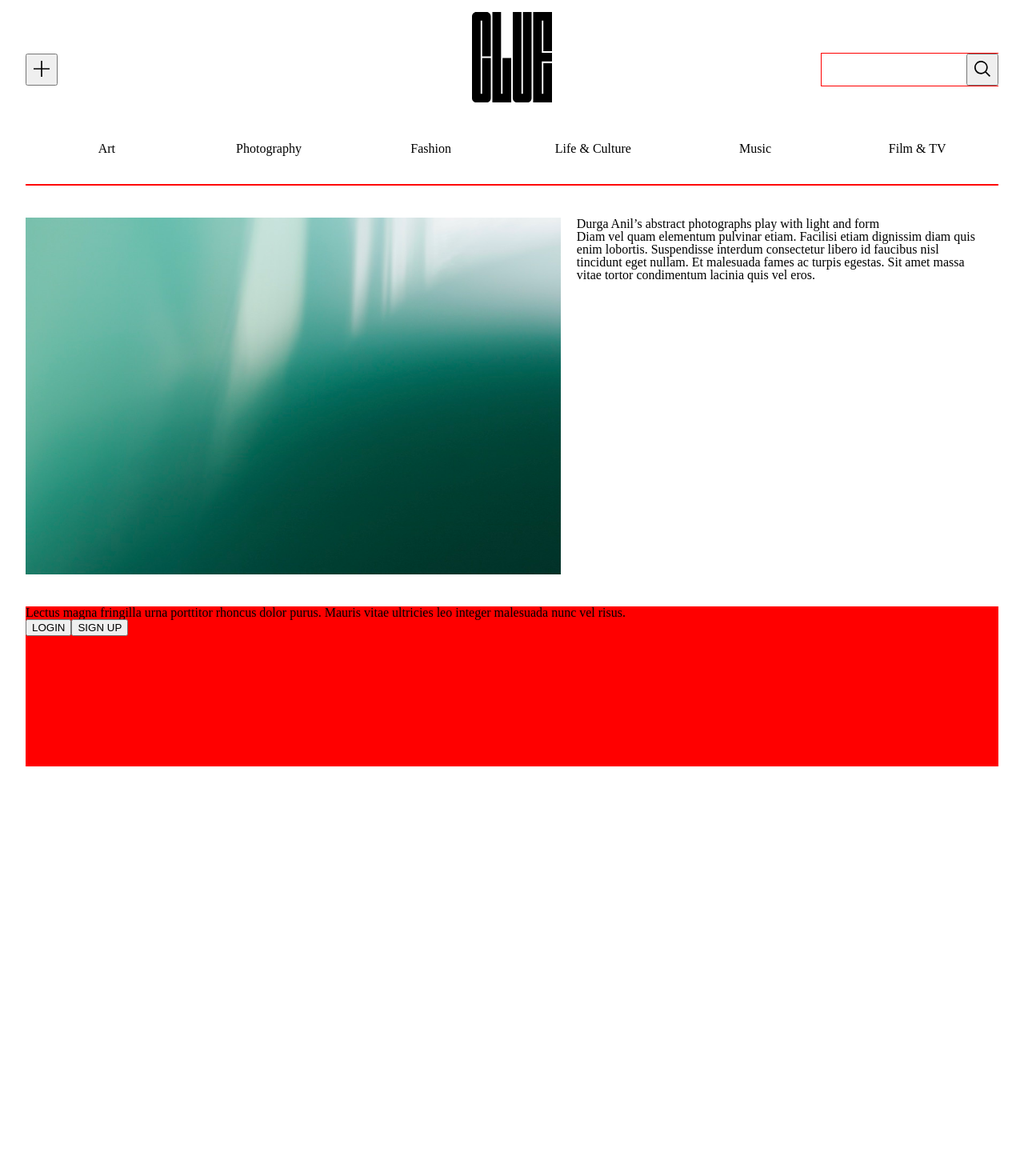
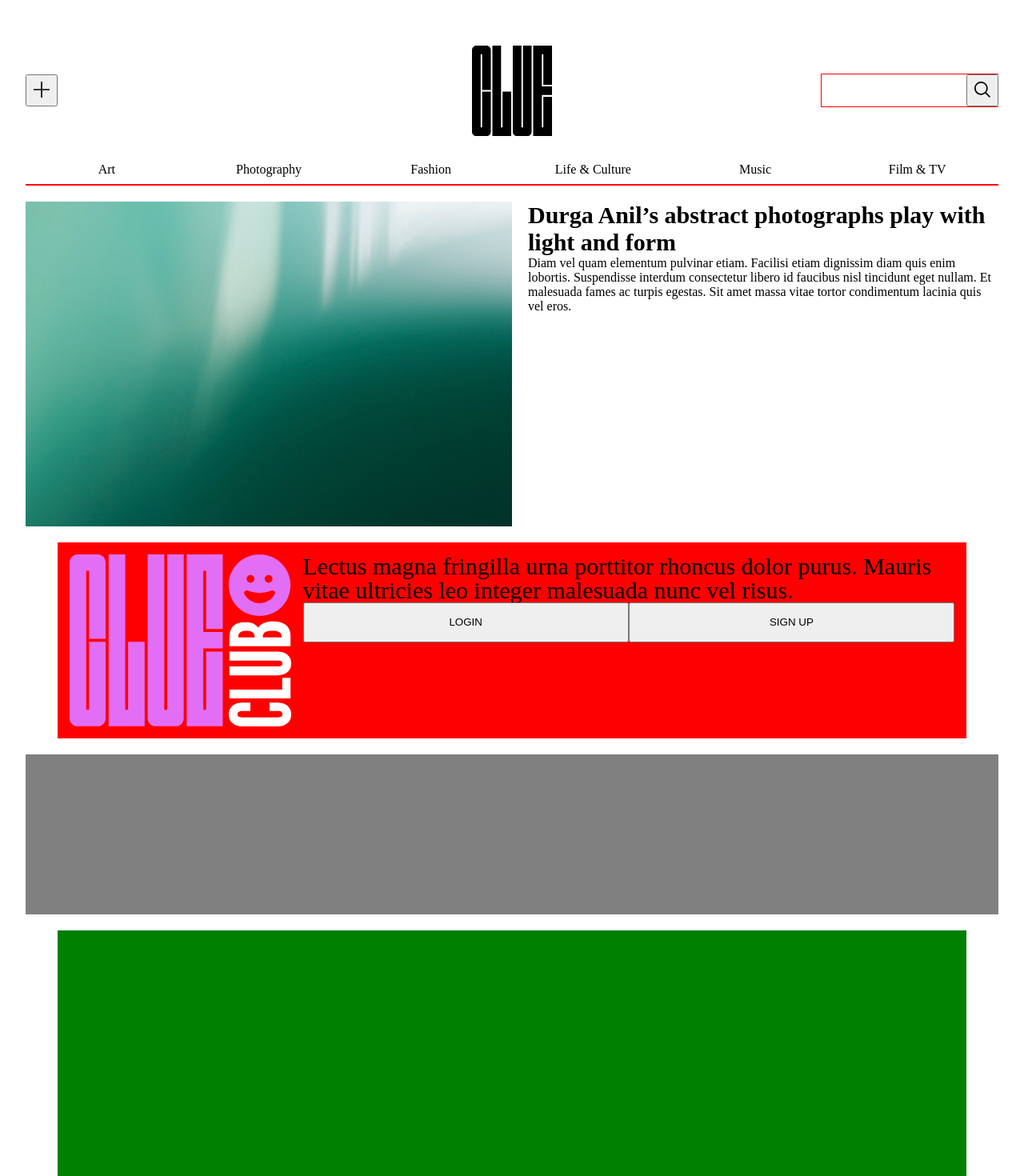
Before and after one commit to digitalents-academy/clue-magazine, a React (Vite) app: page / in a window 1280 px wide. Shown: the top 1470 px of the page at 80% size. Before the commit the page ends 990 px from the top, so only its background shows below. Built offline with nearby package versions, Linux system fonts and the light colour scheme.

Commit message:
Landing-Page-V2

```diff
--- a/src/components/LandingPage.jsx
+++ b/src/components/LandingPage.jsx
@@ -24,8 +24,13 @@ export default function LandingPage() {
             <li>Film & TV</li>
           </ul>
         </div>
+        <div class="CategoriesMenu">
+          <div class="Menu">
+
+          </div>
+        </div>
       </nav>
-
+      <div class="MainContent">
         <div class="HeadlineArticle">
           <img src="/src/assets/slider-images/durga-anil.jpg" class="FirstSlide" />
           <div class="ArticleText">
@@ -38,12 +43,19 @@ export default function LandingPage() {
           </div>
         </div>
         <div class="singUp">
+          <img src="/src/assets/icons/club-logo.svg" class="singUpLogo" />
+          <div class="textPlusButton">
             <p>
               Lectus magna fringilla urna porttitor rhoncus dolor purus. Mauris vitae ultricies leo integer
               malesuada nunc vel risus.
             </p>
-        <button>LOGIN</button>
-        <button>SIGN UP</button>
+            <button class="login">LOGIN</button>
+            <button class="login">SIGN UP</button>
+          </div>
+        </div>
+        <div class="OtherNews">
+        </div>
+        <div class="clubNewsLetter"></div>
       </div>
     </div>
   );
--- a/src/index.css
+++ b/src/index.css
@@ -87,6 +87,8 @@ video {
   margin: 0;
   padding: 0;
   border: 0;
+  inset: 0;
+  box-sizing: border-box;
   font-size: 100%;
   font: inherit;
   vertical-align: baseline;
@@ -136,6 +138,7 @@ table {
 
 /* Mobile Navigation Bar Styling */
 
+/*
 .menu-button,
 .search-button {
   color: #fff;
@@ -165,6 +168,7 @@ table {
   justify-content: space-between;
   align-items: center;
 }
+*/
 
 /* Mobile Mainpage Styling */
 #root {
@@ -208,6 +212,13 @@ h2 {
 
 /* Landing Page Styles*/
 
+/*
+h1,
+p {
+  font-family:;
+}
+*/
+
 li {
   list-style-type: none;
   text-align: center;
@@ -229,7 +240,7 @@ ul {
 .Logo {
   width: 100px;
   position: absolute;
-  top: 15px;
+  top: 25px;
   left: 0;
   right: 0;
   margin: 0 auto;
@@ -298,7 +309,9 @@ ul {
 }
 
 .TopBar {
+  background-color: white;
   display: flex;
+  position: sticky;
   align-items: center;
   flex-direction: column;
   height: 200px;
@@ -306,21 +319,82 @@ ul {
 }
 
 .FirstSlide {
-  width: 55%;
+  width: 50%;
+  height: auto;
+  object-fit: cover;
 }
 
 .HeadlineArticle {
-  margin-top: 40px;
   display: flex;
+  gap: 20px;
+  margin-top: 20px;
+  height: auto;
+}
+
+.singUp {
+  background-color: red;
+  display: flex;
+  margin-left: 40px;
+  margin-right: 40px;
+  padding: 15px;
+  gap: 15px;
+}
+
+.singUpLogo {
+  width: 25%;
+}
+
+.login {
+  width: 50%;
+  height: 50px;
+}
+
+.MainContent {
+  display: flex;
+  gap: 20px;
+  flex-direction: column;
+}
+
+.textPlusButton p {
+  font-size: 30px;
 }
 
 .ArticleText {
-  padding-left: 20px;
-  padding-right: 20px;
+  line-height: normal;
 }
 
-.singUp {
-  margin-top: 40px;
-  background-color: red;
+.ArticleText h1 {
+  font-weight: bold;
+  font-size: 30px;
+}
+
+.OtherNews {
+  background-color: gray;
   height: 200px;
 }
+
+.clubNewsLetter {
+  background-color: green;
+  height: 500px;
+  margin-left: 40px;
+  margin-right: 40px;
+}
+
+/*
+.CategoriesMenu {
+  position: absolute;
+  height: 200px;
+  background-color: blue;
+  top: 200px;
+}
+
+.Menu {
+  position: sticky;
+}
+*/
+
+@media only screen and (max-width: 600px) {
+  :root {
+    background-color: blue;
+  }
+}
```
Lines whose indentation alone changed are shown as unchanged.
